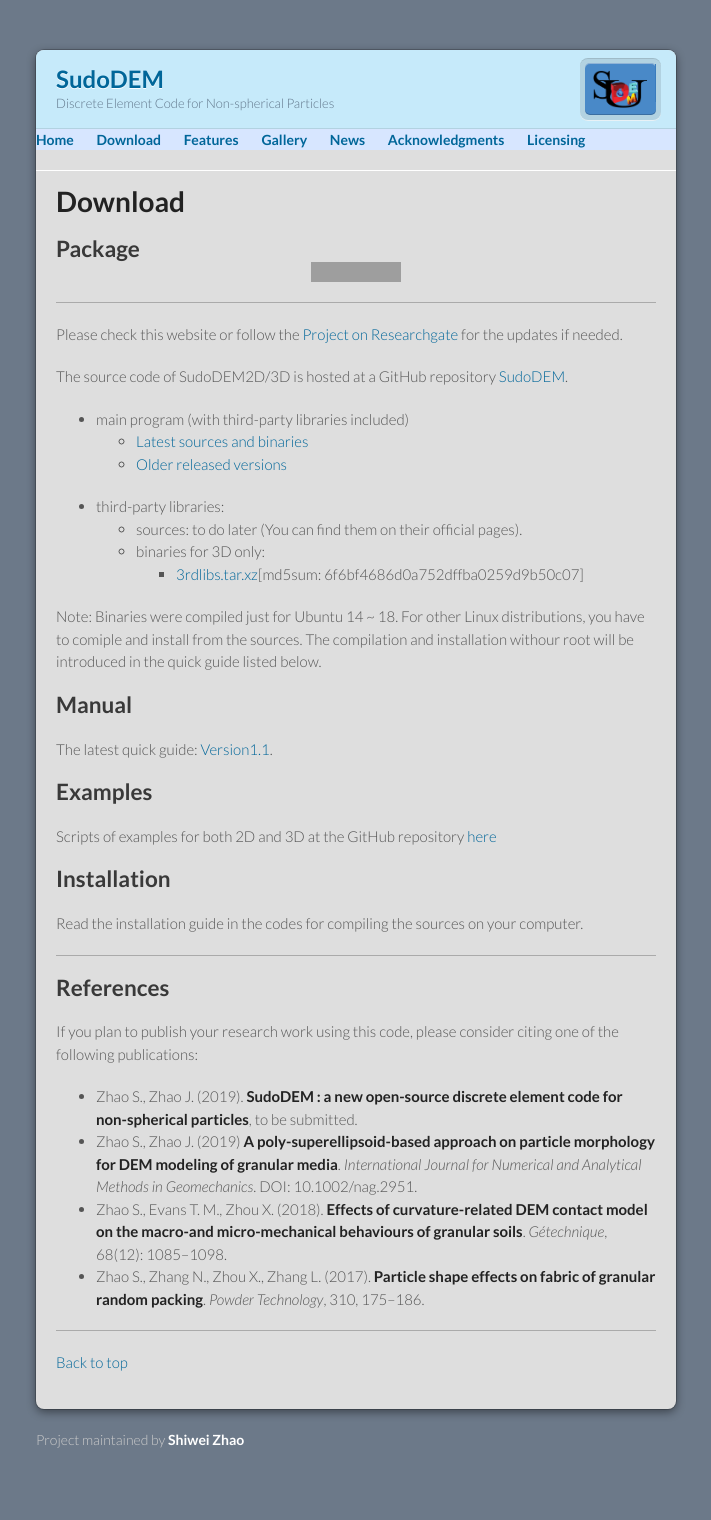
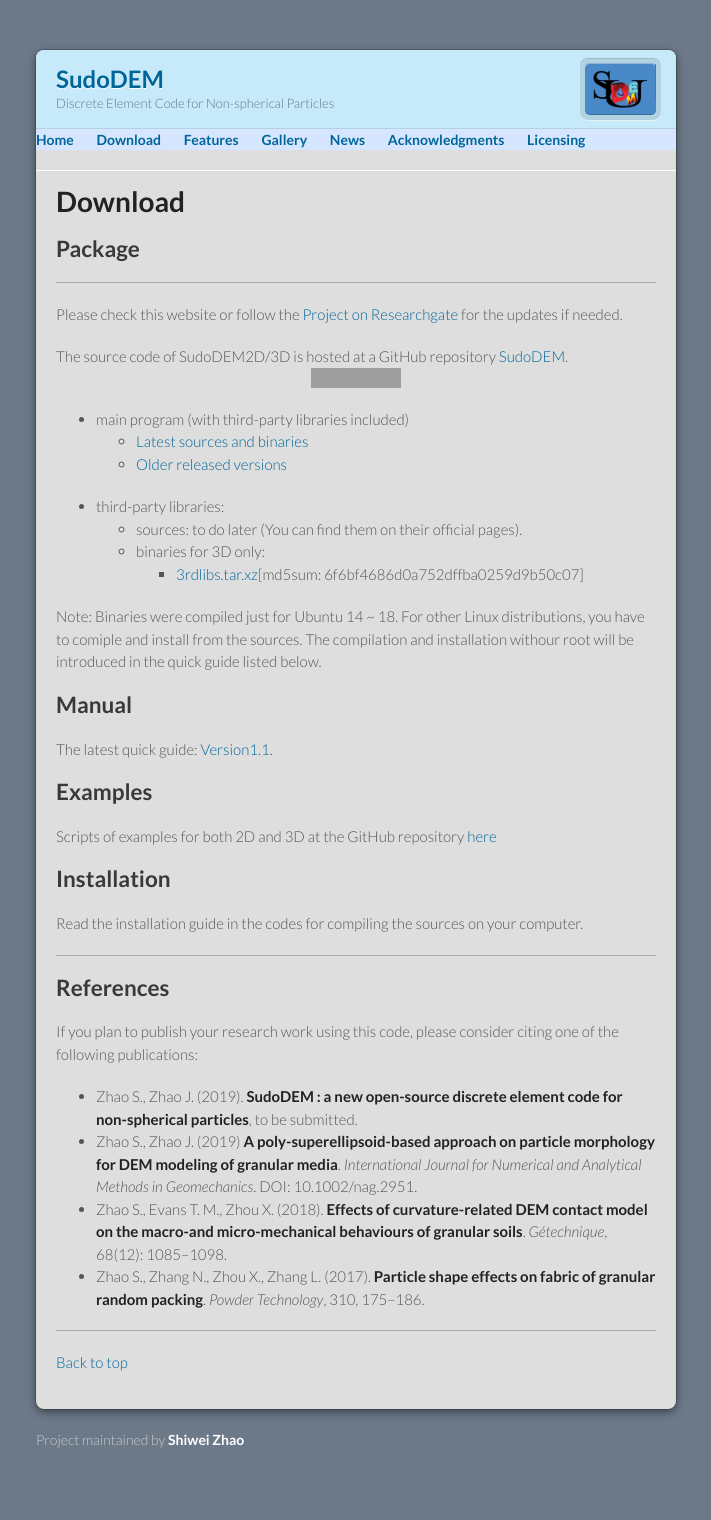
Before and after one commit to SudoDEM/sudodem.github.io, a Jekyll site: the page built from download.md, in a window 1280 px wide. Shown: the whole page, without its empty margins (284-995 px from the left). Built offline with Jekyll 4.4.1, drawn with Linux system fonts in a browser that asks for light colours; our own code applies the rules of GitHub Pages for plain Markdown files; grey boxes are pictures that could not be loaded.

Commit message:
Update download.md

```diff
--- a/download.md
+++ b/download.md
@@ -4,11 +4,12 @@ layout: default
 
 # Download
 
-## Package![GitHub All Releases](https://img.shields.io/github/downloads/SudoDEM/SudoDEM/total?label=Binary%20downloads&style=social)
+## Package
 * * *
 Please check this website or follow the [Project on Researchgate](https://www.researchgate.net/project/SudoDEM-a-discrete-element-code-for-non-spherical-particles) for the updates if needed.
 
 The source code of SudoDEM2D/3D is hosted at a GitHub repository [SudoDEM](https://github.com/SudoDEM/SudoDEM).
+![GitHub All Releases](https://img.shields.io/github/downloads/SudoDEM/SudoDEM/total?label=Binary%20downloads&style=social)
 - main program (with third-party libraries included)
   - [Latest sources and binaries](https://github.com/SudoDEM/SudoDEM/releases/tag/v1.3.6)
   - [Older released versions](https://github.com/SudoDEM/SudoDEM/releases)
```
